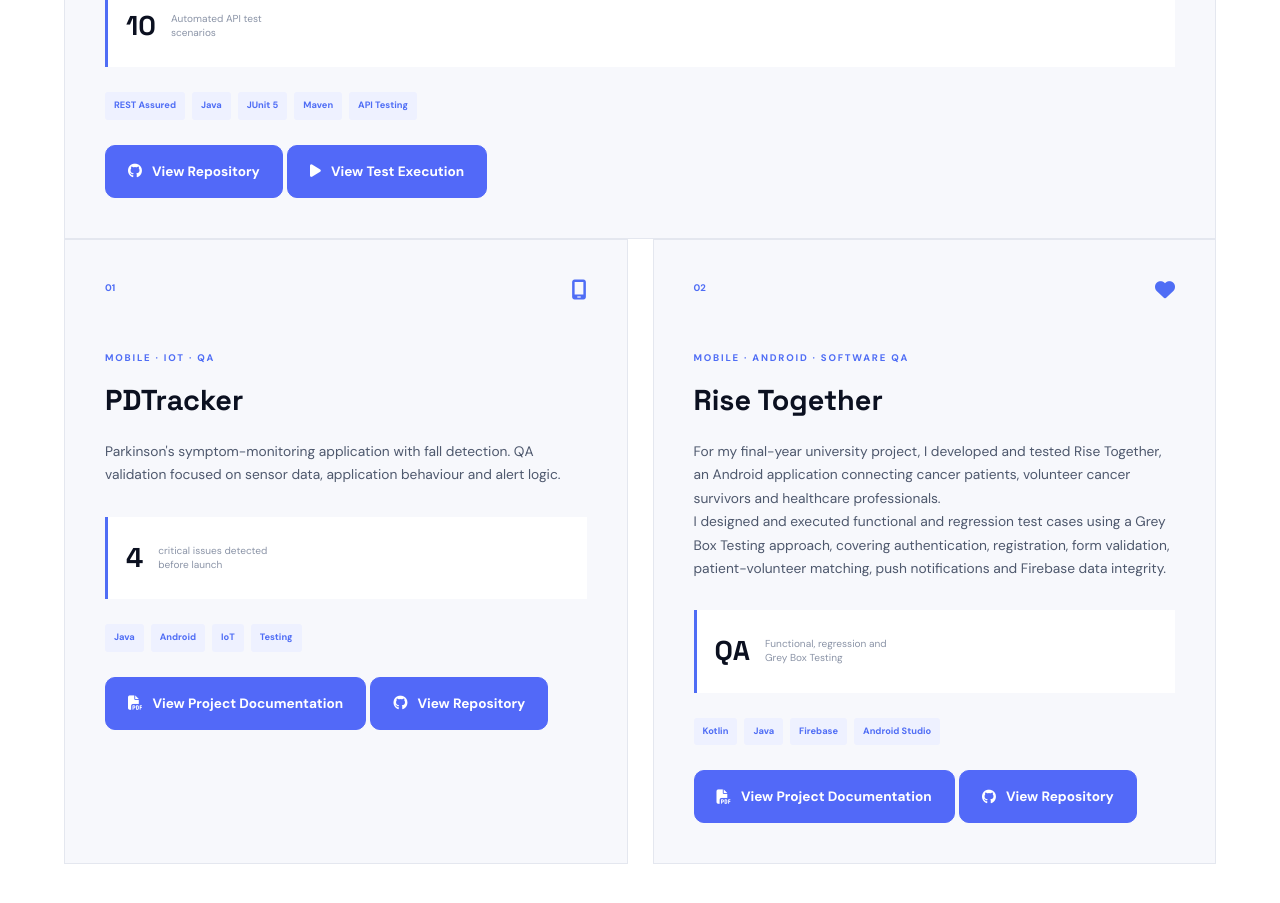
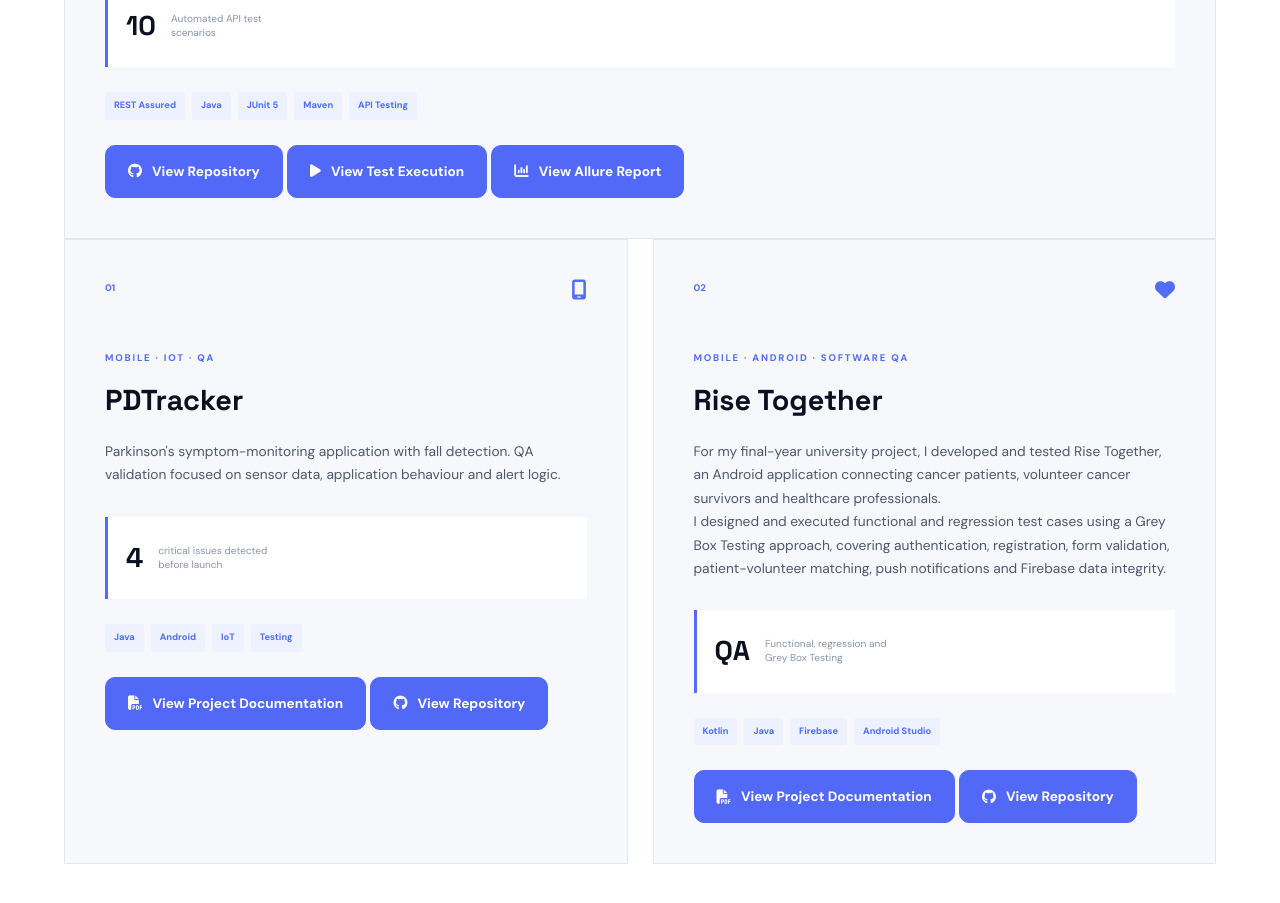
Before and after one commit to luandradevirginiamelo/qa-playwright-portfolio, a website: page index.html in a window 1280 px wide. Shown: the part 8615-9518 px from the top of the page. Drawn offline with Linux system fonts and the light colour scheme.

Commit message:
feat: add Allure report button to REST Assured project

```diff
--- a/index.html
+++ b/index.html
@@ -1496,6 +1496,20 @@
     <i class="fa-solid fa-play"></i>
     View Test Execution
 </a>
+
+ <!-- Allure report -->
+    <a
+        href="reports/rest-assured/"
+        class="project-button project-button-outline"
+        target="_blank"
+        rel="noopener noreferrer"
+    >
+        <i class="fa-solid fa-chart-column"></i>
+        View Allure Report
+    </a>
+
+
+
     </div>
 
 </article>
```
